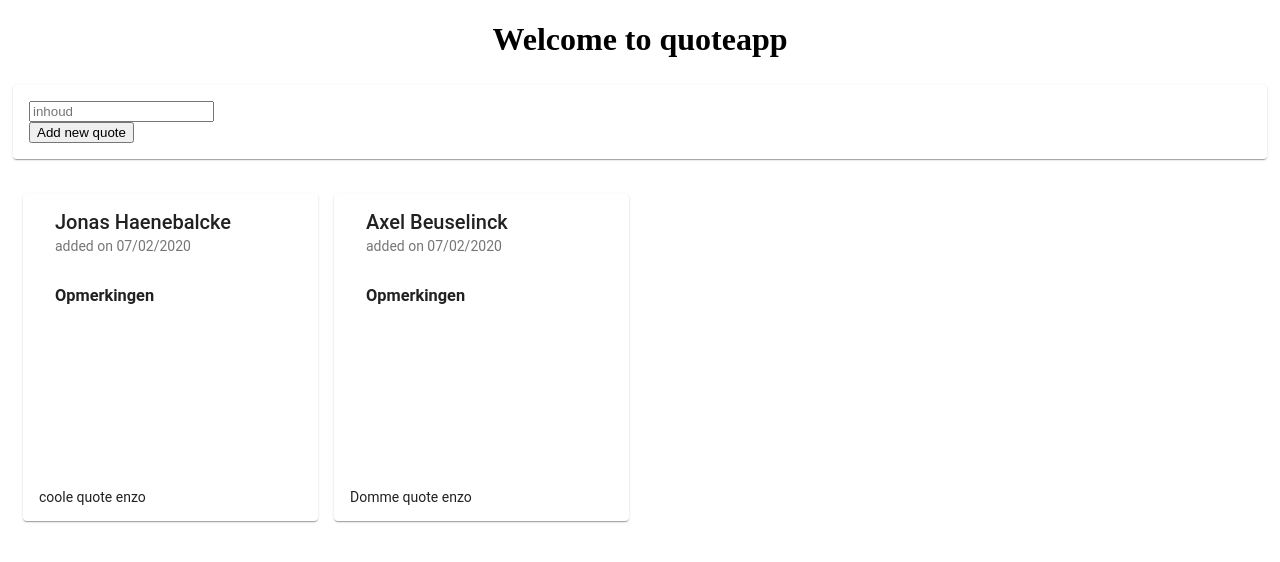
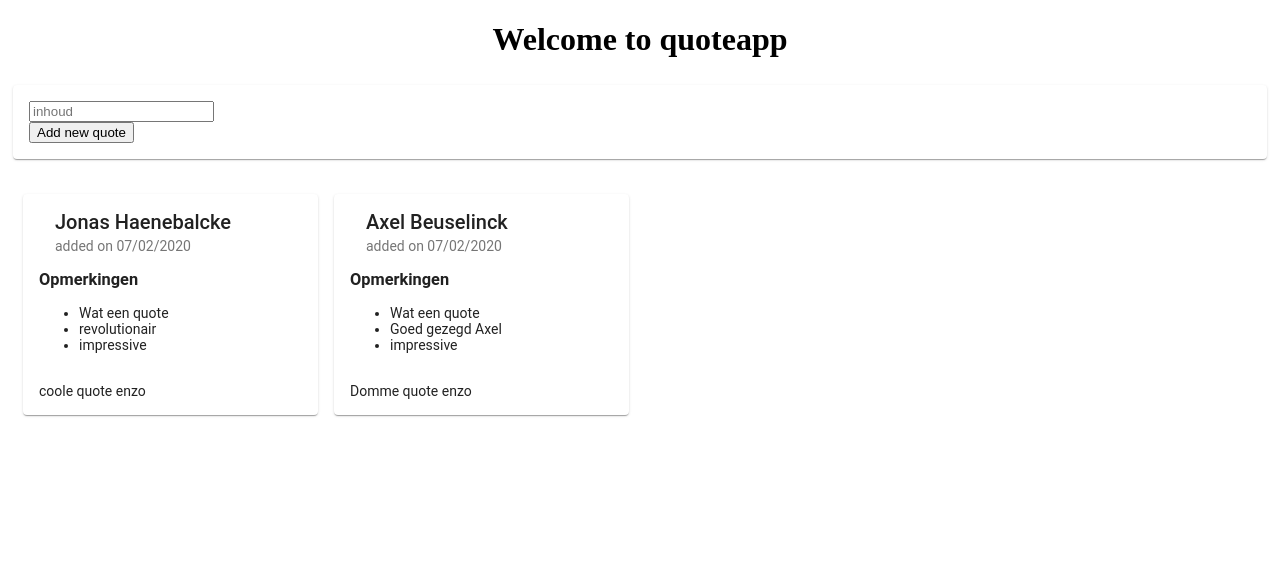
Before and after one commit to JonasHaenebalcke/1920-b1-fe-JonasHaenebalcke, an Angular app in the folder quoteapp/: page / in a window 1280 px wide. Shown: the top 562 px of the page. Built offline with nearby package versions, Linux system fonts and the light colour scheme.

Commit message:
QuoteDataService toevoegen en fix opmerkingen

```diff
--- /dev/null
+++ b/quoteapp/src/app/quote/quote-data.service.ts
@@ -0,0 +1,19 @@
+import { Injectable } from '@angular/core';
+import { QUOTES } from './mock-quotes';
+import { Quote } from './quote.model';
+
+@Injectable({
+  providedIn: 'root'
+})
+export class QuoteDataService {
+  private _quotes = QUOTES;
+  constructor() { }
+
+  get quotes(): Quote[] {
+    return this._quotes;
+  }
+
+  addNewQuote(quote: Quote){
+    this._quotes.push(quote);
+  }
+}
--- a/quoteapp/src/app/quote/quote-list/quote-list.component.ts
+++ b/quoteapp/src/app/quote/quote-list/quote-list.component.ts
@@ -1,6 +1,7 @@
 import { Component, OnInit } from '@angular/core';
 import { QUOTES } from '../mock-quotes';
 import { Quote } from '../quote.model';
+import { QuoteDataService } from '../quote-data.service';
 
 @Component({
   selector: 'app-quote-list',
@@ -9,16 +10,16 @@ import { Quote } from '../quote.model';
 })
 export class QuoteListComponent implements OnInit {
   private _quotes = QUOTES;
-  constructor() { }
+  constructor(private _quoteDataService: QuoteDataService) { }
 
   ngOnInit(): void {
   }
 
   get quotes(){
-    return this._quotes;
+    return this._quoteDataService.quotes;
   }
 
   addNewQuote(quote: Quote){
-    this._quotes.push(quote);
+    this._quoteDataService.addNewQuote(quote);
   }
 }
--- a/quoteapp/src/app/quote/quote/quote.component.html
+++ b/quoteapp/src/app/quote/quote/quote.component.html
@@ -13,13 +13,19 @@
 
     <mat-card-content>
 
-        <h3 mat-subheader>Opmerkingen</h3>
+        <!-- <h3 mat-subheader>Opmerkingen</h3>
         <mat-list>
             <mat-list-item *ngFor="let opmerking of quote.opmerkingen">
                 <app-opmerking [opmerking] = "opmerking"></app-opmerking>
             </mat-list-item>
-        </mat-list>
-
+        </mat-list> -->
+        <h3>Opmerkingen</h3>
+        <ul>
+            <li *ngFor="let opmerking of quote.opmerkingen">
+                    {{opmerking}}
+            </li>
+        </ul>
+    <br>
         {{quote.inhoud}}
     </mat-card-content>
 </mat-card>
```
Also changed, not shown: 1 other file (tests, documents, lock files or other folders).
